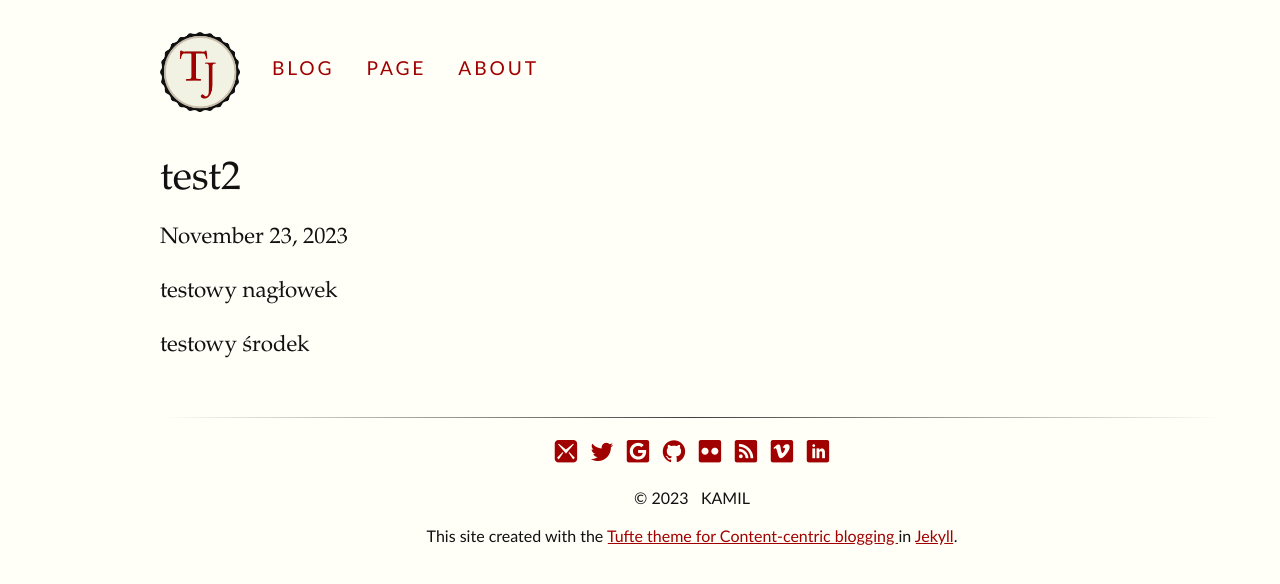
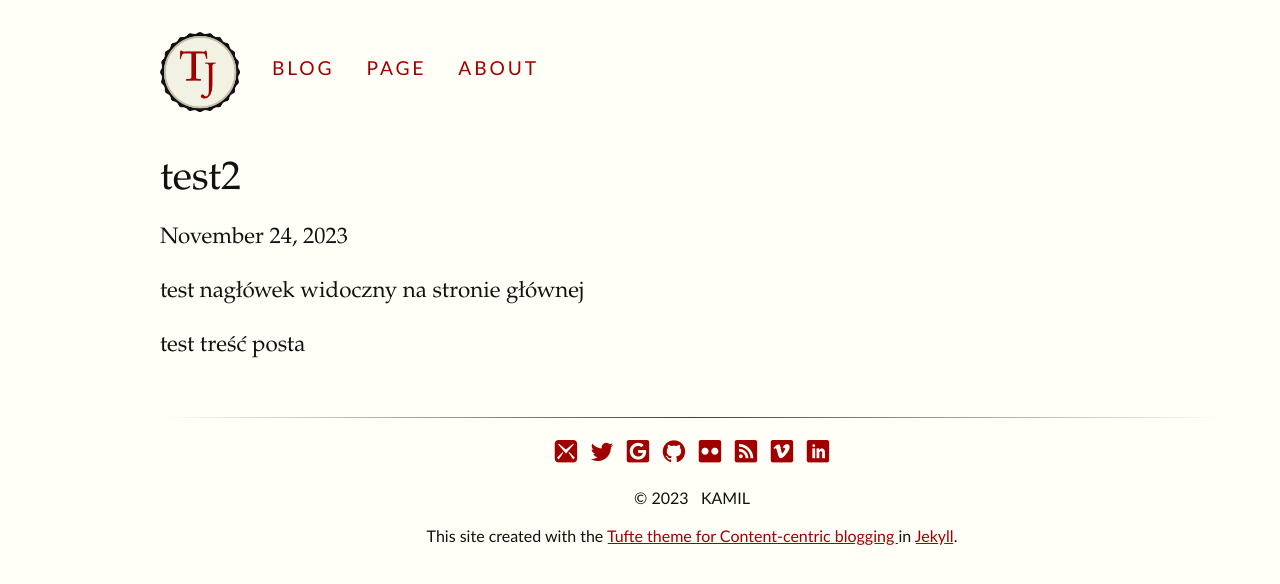
Before and after one commit to kinomysli/kinomysli.github.io, a Jekyll site: the page built from _posts/2023-11-23-test2.md, in a window 1280 px wide. Shown: the top 584 px of the page. Built offline with Jekyll 4.4.1, drawn with Linux system fonts in a browser that asks for light colours; some web fonts are replaced.

Commit message:
Update 2023-11-23-test2.md

```diff
--- a/_posts/2023-11-23-test2.md
+++ b/_posts/2023-11-23-test2.md
@@ -1,11 +1,11 @@
 ---
 layout: post
 title:  "test2"
-date:   2023-11-23 22:46:04
+date:   2023-11-23 23:46:04
 categories: jekyll css
 ---
-testowy nagłowek
+test nagłówek widoczny na stronie głównej
 
 <!--more-->
 
-testowy środek
+test treść posta
```
